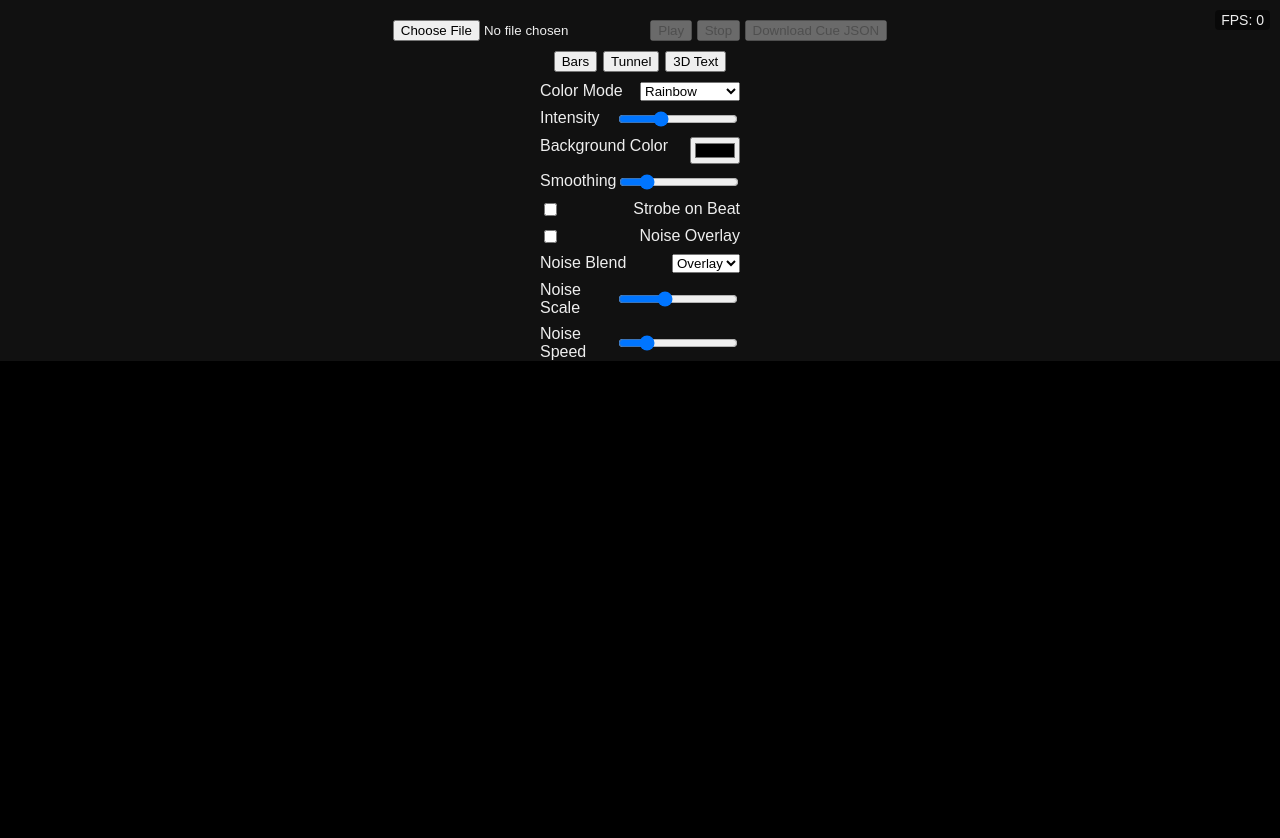
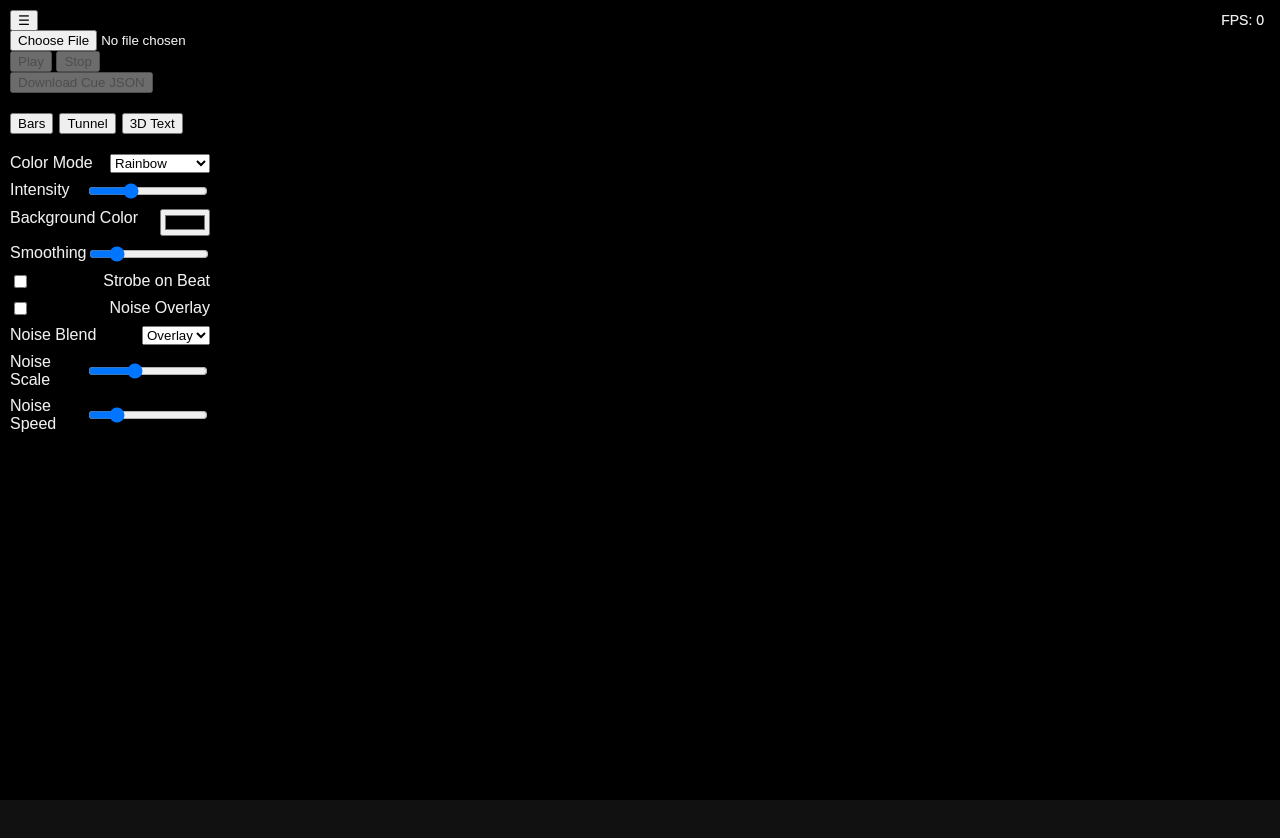
Before and after one commit to AdamHede/AudioViz2, a website built with Vite: page index.html in a window 1280 px wide. After the commit the page ends 800 px from the top, so only its background shows below. Built offline with nearby package versions, Linux system fonts and the light colour scheme.

Commit message:
Add collapsible sidebar UI

```diff
--- a/index.html
+++ b/index.html
@@ -7,6 +7,8 @@
   <link rel="stylesheet" href="/style.css" />
 </head>
 <body>
+  <button id="sidebarToggle">☰</button>
+  <aside id="sidebar">
     <div id="controls">
       <input type="file" id="fileInput" accept="audio/*" />
       <button id="playBtn" disabled>Play</button>
@@ -72,6 +74,7 @@
         <input type="text" id="textContent" value="AudioViz" />
       </label>
     </div>
+  </aside>
   <div id="fpsDisplay">FPS: 0</div>
   <canvas id="canvas"></canvas>
   <canvas id="noise"></canvas>
--- a/src/main.js
+++ b/src/main.js
@@ -14,4 +14,12 @@ window.addEventListener('DOMContentLoaded', () => {
     sceneButtons: document.getElementById('sceneButtons'),
   };
   new AppController(elements);
+
+  const sidebar = document.getElementById('sidebar');
+  const toggle = document.getElementById('sidebarToggle');
+  if (sidebar && toggle) {
+    toggle.addEventListener('click', () => {
+      sidebar.classList.toggle('collapsed');
+    });
+  }
 });
--- a/style.css
+++ b/style.css
@@ -8,6 +8,34 @@ body {
   align-items: center;
   height: 100vh;
   position: relative;
+}
+
+#sidebarToggle {
+  position: absolute;
+  top: 10px;
+  left: 10px;
+  z-index: 30;
+}
+
+#sidebar {
+  position: absolute;
+  top: 0;
+  left: 0;
+  bottom: 0;
+  width: 220px;
+  padding: 10px;
+  background: rgba(0, 0, 0, 0.8);
+  display: flex;
+  flex-direction: column;
+  gap: 10px;
+  overflow-y: auto;
+  transform: translateX(0);
+  transition: transform 0.3s ease;
+  z-index: 20;
+}
+
+#sidebar.collapsed {
+  transform: translateX(-100%);
 }
 
 #controls {
```
Lines whose indentation alone changed are shown as unchanged.
